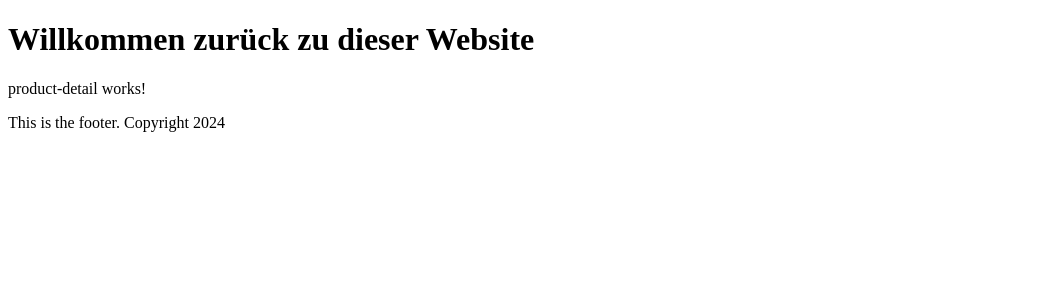
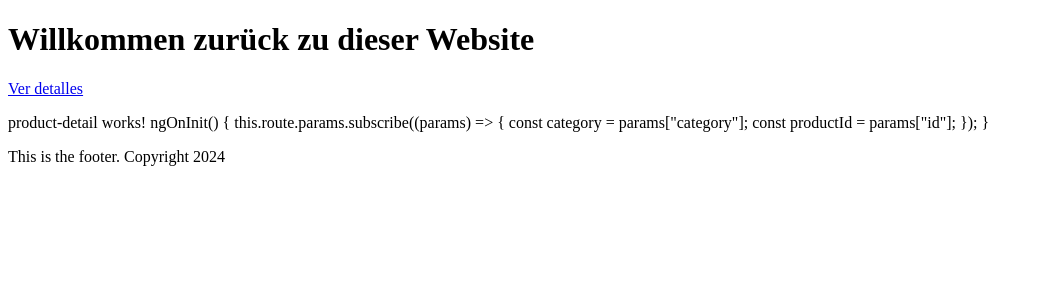
Before and after one commit to paul-ventura-git/angular-router-bootstrap, an Angular app: page /products/clothing/548 in a window 1280 px wide. Shown: the top 300 px of the page, without its empty margins (0-1042 px from the left). Built offline with nearby package versions, Linux system fonts and the light colour scheme.

Commit message:
Routing with params

```diff
--- a/package.json
+++ b/package.json
@@ -22,6 +22,7 @@
     "@angular/router": "^18.2.0",
     "@angular/ssr": "^18.2.9",
     "angular-router-bootstrap": "file:",
+    "bootstrap": "^5.3.3",
     "express": "^4.18.2",
     "rxjs": "~7.8.0",
     "tslib": "^2.3.0",
--- a/src/app/app.component.html
+++ b/src/app/app.component.html
@@ -4,6 +4,7 @@
 
 <main class="main">
   <h1>Willkommen zurück zu dieser Website </h1>
+  <a [routerLink]="['/products', 'clothing', '548']"> Ver detalles</a>
   <router-outlet />
   <p>This is the footer. Copyright 2024</p>
 </main>
--- a/src/app/app.component.ts
+++ b/src/app/app.component.ts
@@ -1,10 +1,10 @@
 import { Component } from '@angular/core';
-import { RouterOutlet } from '@angular/router';
+import { RouterOutlet, RouterModule } from '@angular/router';
 
 @Component({
   selector: 'app-root',
   standalone: true,
-  imports: [RouterOutlet],
+  imports: [RouterOutlet, RouterModule],
   templateUrl: './app.component.html',
   styleUrl: './app.component.css'
 })
--- a/src/app/products/product-detail/product-detail.component.html
+++ b/src/app/products/product-detail/product-detail.component.html
@@ -1 +1,3 @@
-<p>product-detail works!</p>
+<p>product-detail works!
+  {{this.ngOnInit}}
+</p>
--- a/src/app/products/product-detail/product-detail.component.ts
+++ b/src/app/products/product-detail/product-detail.component.ts
@@ -1,5 +1,5 @@
 import { Component } from '@angular/core';
-
+import { ActivatedRoute } from '@angular/router';
 @Component({
   selector: 'app-product-detail',
   standalone: true,
@@ -9,4 +9,12 @@ import { Component } from '@angular/core';
 })
 export class ProductDetailComponent {
 
+  constructor(private route: ActivatedRoute) { }
+
+  ngOnInit() {
+    this.route.params.subscribe(params => {
+      const category = params['category'];
+      const productId = params['id'];
+    });
+  }
 }
```
Also changed, not shown: 1 other file (tests, documents, lock files or other folders).
